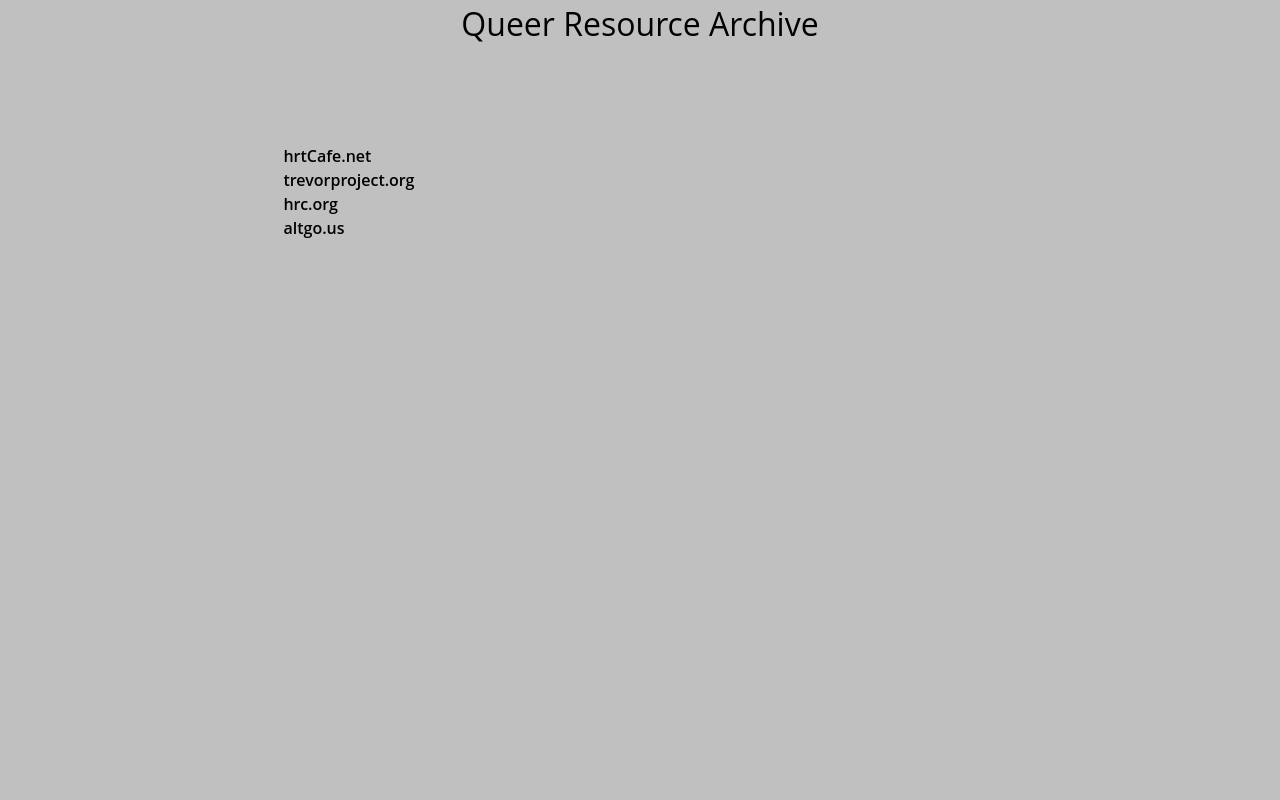
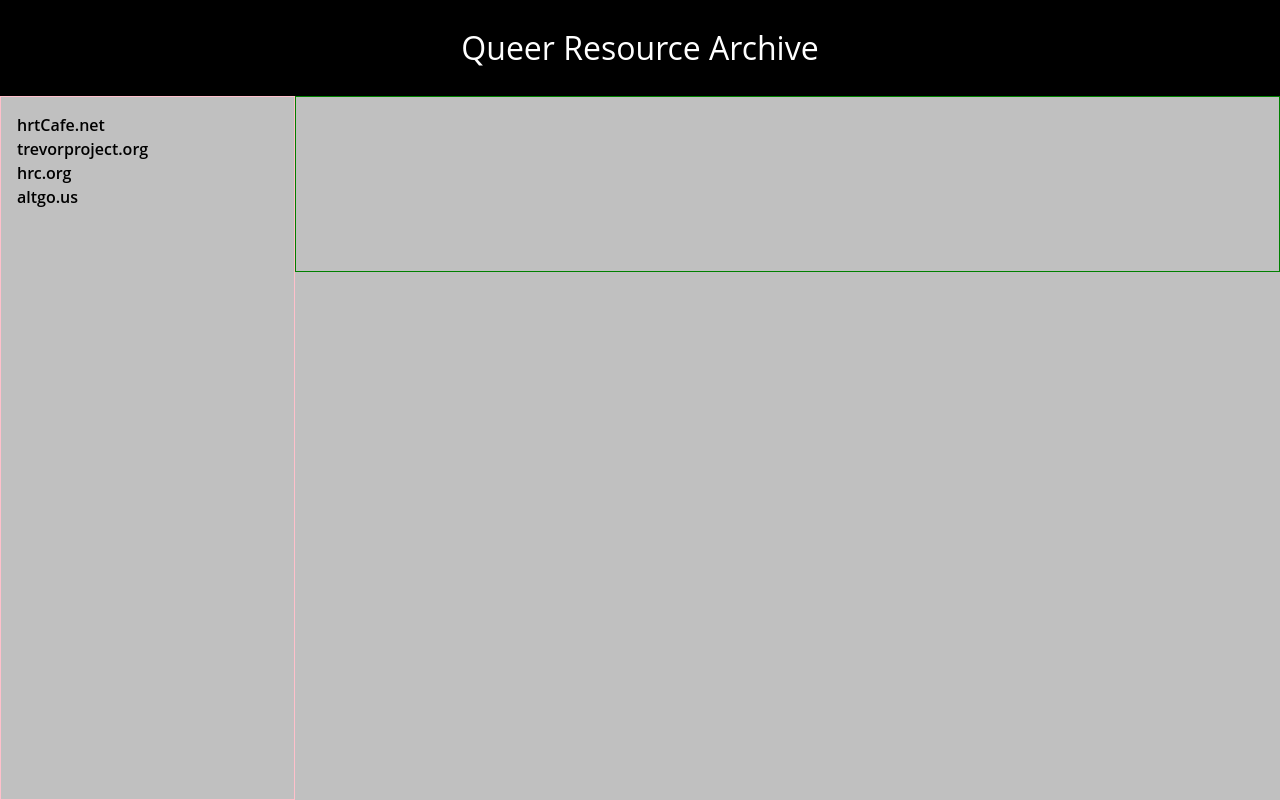
Before and after one commit to ndweir/queerResourceArchive, a React (Vite) app in the folder client/: page / in a window 1280 px wide. Built offline with nearby package versions, Linux system fonts and the light colour scheme.

Commit message:
layout tweaks

```diff
--- a/client/src/App.css
+++ b/client/src/App.css
@@ -72,24 +72,33 @@
 
     .secondaryContainer {
         display: grid;
-        grid-template-columns: 1fr 1fr 1fr 1fr 1fr 1fr;
-        grid-template-rows: auto;
-        grid-gap: 05rem;
+        grid-template-columns: 1fr 2fr 2fr 2fr 2fr 2fr 2fr;
+        grid-template-rows: 1fr 2fr 2fr 2fr 2fr;
+        width: 100vw;
+        height: 100vh;
     }
 
     .headerContainer {
         display: flex;
         justify-content: center;
-        grid-column: 1 / span 6;
+        grid-column: 1 / span 7;
+        grid-row: 1 / span 1;
+        align-items: center;
+        height: 6rem;
+        background-color: black;
+        color: white;
+        /* border: 2px solid teal; */
     }
 
     .sideContainer {
+        grid-column: 1 / span 2;
+        grid-row: 2 / span 5;
         display: flex;
         justify-content: flex-start;
         align-items: flex-start;
         flex-wrap: nowrap;
         align-items: baseline;
-        grid-column: 1 / span 2;
+        border: 1px solid pink;
     }
 
     .sidebarLinks {
@@ -97,6 +106,21 @@
         flex-direction: column;
         justify-content: flex-start;
         font-weight: 600;
+    }
+
+    .contentContainer {
+        grid-column: 3 / span 5;
+        grid-row: 1 / span auto;
+        border: 1px solid green;
+    }
+
+    .contentDisplay {
+        display: flex;
+        flex-direction: column;
+        gap: 1rem;
+        justify-content: center;
+        align-items: flex-start;
+        width: 100%;
     }
 }
 
--- a/client/src/App.jsx
+++ b/client/src/App.jsx
@@ -4,10 +4,14 @@
 import { DemoThingy } from './components/DemoThingy';
 import { ArchiveHeader } from './components/ArchiveHeader';
 
+//Modules
+import { formatTimestamp } from './modules/formatTimeStamp';
+
 import './App.css';
 
 
 export default function App() {
+  const [waybackData, setWaybackData] = useState(null);
 
 
   return (
@@ -18,7 +22,31 @@
         </div>
 
         <div className='sideContainer'>
-          <DemoThingy />
+          <DemoThingy waybackData={waybackData} setWaybackData={setWaybackData} />
+        </div>
+        <div
+          className='contentContainer'
+          style={{
+            textAlign: 'center',
+          }}>
+          {waybackData &&
+            <div className='contentDisplay'>
+              <h3><b>Site:</b> {waybackData.url}</h3>
+              <h4><b>Archived Date:</b> {formatTimestamp(waybackData.archived_snapshots.closest.timestamp)} </h4>
+              <h5><b>Link:</b>
+                <a style={{
+                  cursor: 'pointer',
+                  border: '1px solid blue',
+                  borderRadius: '25px',
+                  paddingLeft: '5px',
+                  paddingRight: '5px'
+                }}
+                  href={waybackData.archived_snapshots.closest.url} target="_blank">
+                  {waybackData.archived_snapshots.closest.url}
+                </a>
+              </h5>
+            </div>
+          }
         </div>
       </div>
     </div>
--- a/client/src/components/DemoThingy.jsx
+++ b/client/src/components/DemoThingy.jsx
@@ -3,8 +3,8 @@
 
 import { formatTimestamp } from '../modules/formatTimeStamp';
 
-export const DemoThingy = () => {
-    const [waybackData, setWaybackData] = useState(null);
+export const DemoThingy = ({ waybackData, setWaybackData }) => {
+    // const [waybackData, setWaybackData] = useState(null);
 
     const handleApiCheck = (url) => {
         console.log('handleApiCheck', url);
@@ -36,28 +36,6 @@
 
 
             </div>
-            <div style={{
-                textAlign: 'center',
-            }}>
-                {waybackData &&
-                    <div>
-                        <h3><b>Site:</b> {waybackData.url}</h3>
-                        <h4><b>Archived Date:</b> {formatTimestamp(waybackData.archived_snapshots.closest.timestamp)} </h4>
-                        <h5><b>Link:</b>
-                            <a style={{
-                                cursor: 'pointer',
-                                border: '1px solid blue',
-                                borderRadius: '25px',
-                                paddingLeft: '5px',
-                                paddingRight: '5px'
-                            }}
-                                href={waybackData.archived_snapshots.closest.url} target="_blank">
-                                {waybackData.archived_snapshots.closest.url}
-                            </a>
-                        </h5>
-                    </div>
-                }
-            </div>
         </div >
     )
 }
```
